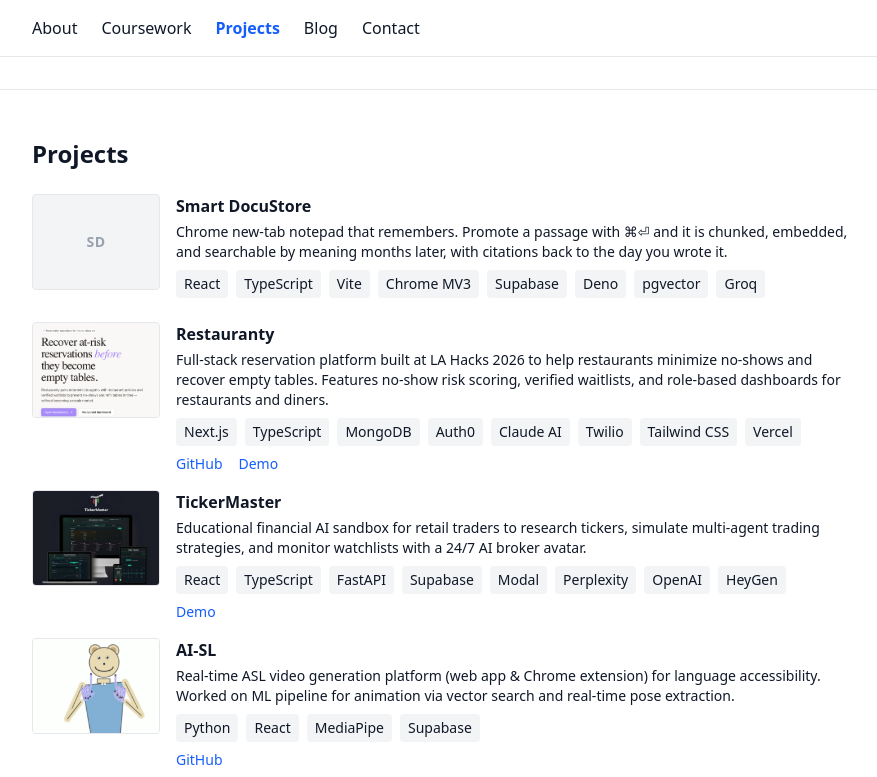
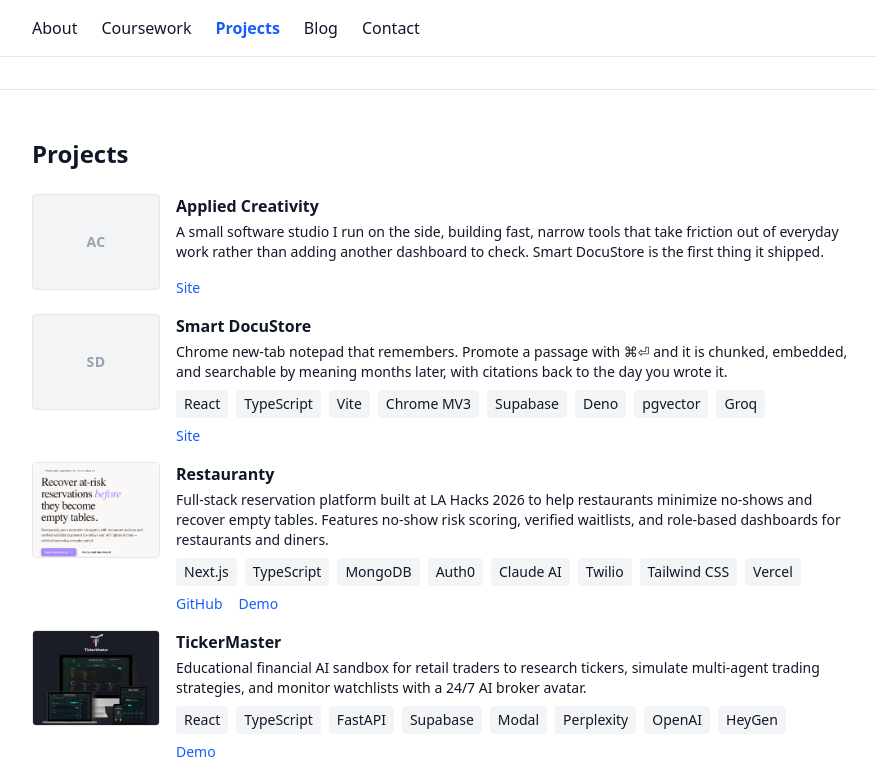
Before and after one commit to jeffreygong1207/jeffreygong1207.github.io, a Next.js app: page /projects in a window 1280 px wide. Shown: the top 777 px of the page, without its empty margins (192-1069 px from the left). Built offline with nearby package versions, Linux system fonts and the light colour scheme; no server answers.

Commit message:
Add Applied Creativity to Projects
Adds Applied Creativity as the first Projects entry, linking to appliedcreativity.vercel.app.

Also adds a `site` link type to ProjectLinks (rendered as "Site") and points the existing Smart DocuStore entry at the same URL - it previously had no links at all.

```diff
--- a/components/Projects.tsx
+++ b/components/Projects.tsx
@@ -6,6 +6,7 @@
   github?: string;
   demo?: string;
   paper?: string;
+  site?: string;
 }
 
 interface Project {
@@ -20,11 +21,22 @@
 export default function Projects() {
   const projects: Project[] = [
     {
+      title: "Applied Creativity",
+      description:
+        "A small software studio I run on the side, building fast, narrow tools that take friction out of everyday work rather than adding another dashboard to check. Smart DocuStore is the first thing it shipped.",
+      technologies: [],
+      links: {
+        site: "https://appliedcreativity.vercel.app",
+      },
+    },
+    {
       title: "Smart DocuStore",
       description:
         "Chrome new-tab notepad that remembers. Promote a passage with ⌘⏎ and it is chunked, embedded, and searchable by meaning months later, with citations back to the day you wrote it.",
       technologies: ["React", "TypeScript", "Vite", "Chrome MV3", "Supabase", "Deno", "pgvector", "Groq"],
-      links: {},
+      links: {
+        site: "https://appliedcreativity.vercel.app",
+      },
     },
     {
       title: "Restauranty",
@@ -175,6 +187,16 @@
                       Demo
                     </a>
                   )}
+                  {project.links.site && (
+                    <a
+                      href={project.links.site}
+                      target="_blank"
+                      rel="noopener noreferrer"
+                      className="text-blue-600 hover:text-blue-800 text-sm"
+                    >
+                      Site
+                    </a>
+                  )}
                   {project.links.paper && (
                     <a
                       href={project.links.paper}
```
